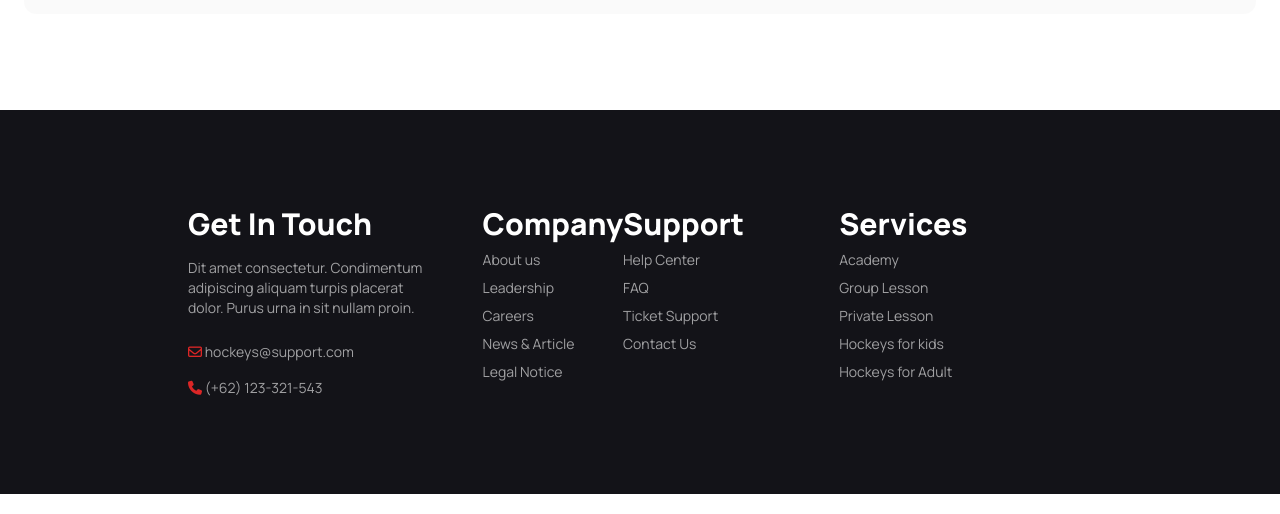
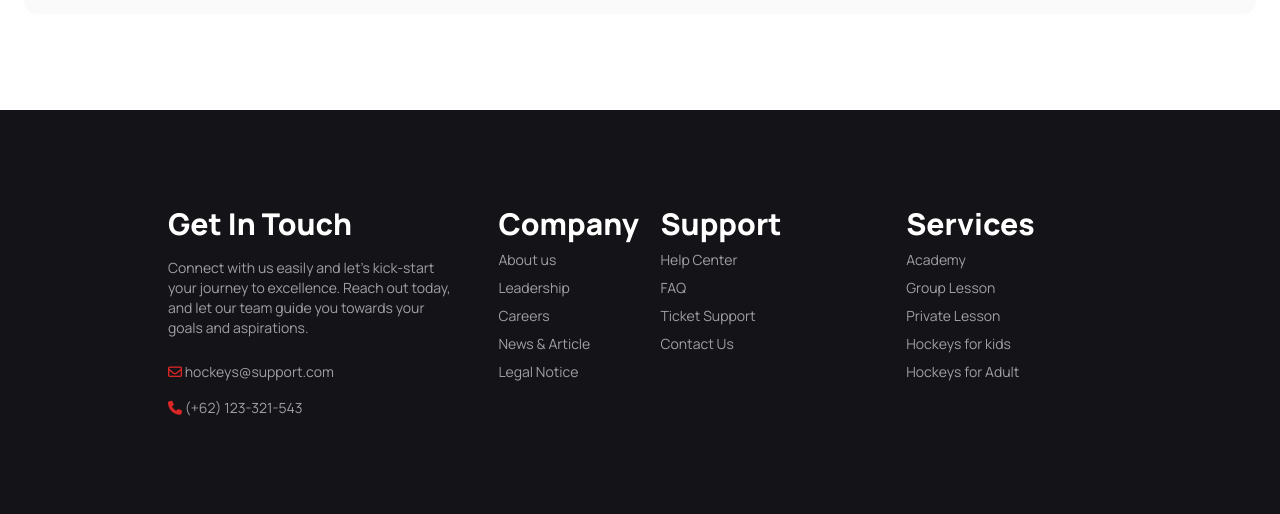
Before and after one commit to Rupam07Speed/hockeys-website, a plain HTML site: page index.html in a window 1280 px wide. Shown: the part 6821-7335 px from the top of the page. Drawn offline with nearby package versions, Linux system fonts and the light colour scheme.

Commit message:
(Finish assignment 3)

```diff
--- a/index.html
+++ b/index.html
@@ -749,11 +749,11 @@
 
 
     <footer class="footer mt-5 lg:mt-24 py-24 lg:px-32 bg-[#131318] text-[#FFFFFF99] text-base-content text-center ">
-        <div class=" px-10 mx-5 flex flex-col  lg:flex-row w-[90%] justify-between ">
+        <div class=" px-10  flex flex-col  lg:flex-row w-[100%] justify-between  ">
         <div class="flex w-full lg:w-[30%]  text-center lg:text-left justify-center">
         <aside>
             <h2 class="text-3xl font-extrabold text-white">Get In Touch</h2>
-          <p class="mt-4 mb-6">Dit amet consectetur. Condimentum  adipiscing aliquam turpis placerat dolor. Purus urna in sit nullam proin. </p>
+          <p class="mt-4 mb-6">Connect with us easily and let's kick-start your journey to excellence. Reach out today, and let our team guide you towards your goals and aspirations. </p>
           <p><i class="fa-regular fa-envelope text-red-600"></i>     hockeys@support.com</p>
           <p class="mt-4"><i class="fa-solid fa-phone text-red-600"></i> (+62) 123-321-543</p>
         </aside>
```
